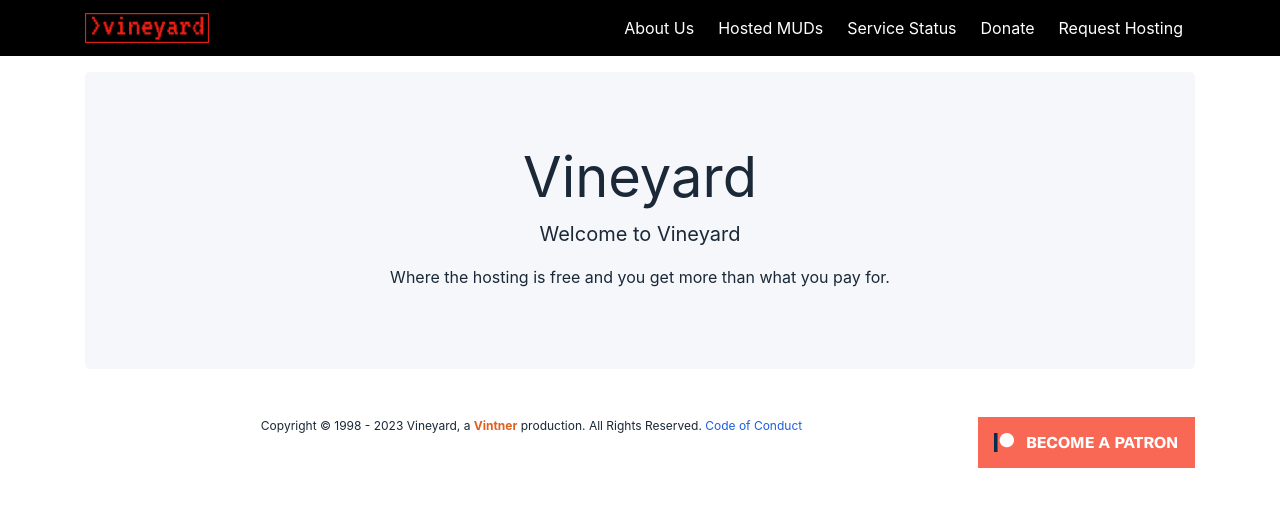
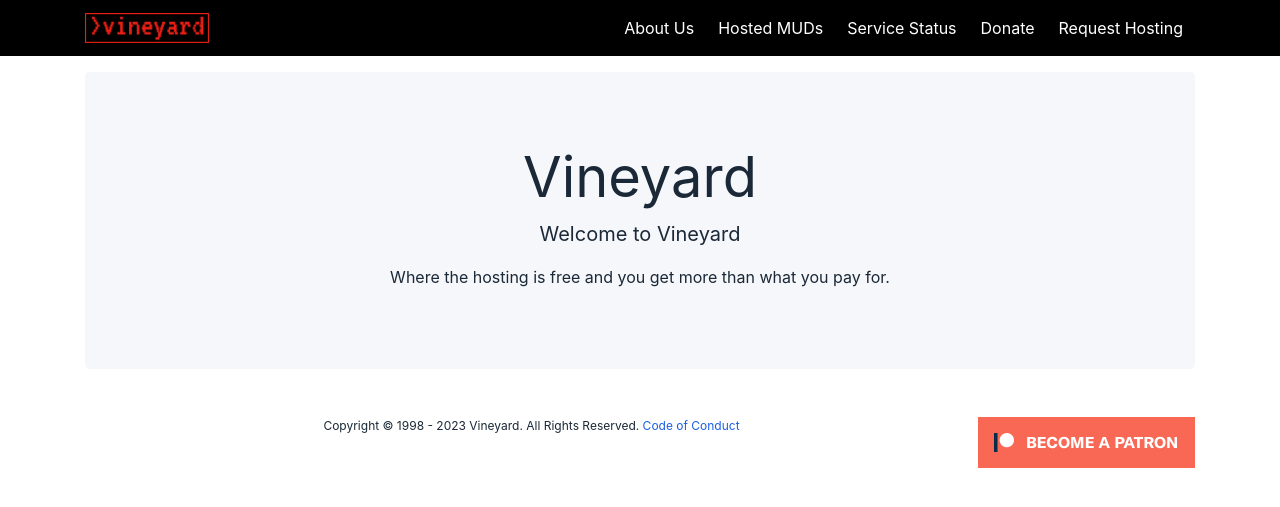
Before and after one commit to vintnerhaus/vineyard.haus, a Jekyll site: the page built from index.html, in a window 1280 px wide. Shown: the top 507 px of the page. Built offline with Jekyll 4.4.1, drawn with Linux system fonts in a browser that asks for light colours; nearby versions of some CDN libraries; Markdown is read by kramdown in place of the engine named in the settings.

Commit message:
Update footer.html

```diff
--- a/_includes/footer.html
+++ b/_includes/footer.html
@@ -1,7 +1,6 @@
 <footer>
     <div class="container">
-        Copyright &copy; 1998 - {{ site.time | date: '%Y' }} Vineyard, a <a href="https://vintner.haus"
-                target="_blank" style="color:#E35E1C;font-weight:bold;">Vintner</a> production. All Rights Reserved. <a href="https://gossip.haus/conduct" target="_blank">Code
+        Copyright &copy; 1998 - {{ site.time | date: '%Y' }} Vineyard. All Rights Reserved. <a href="https://gossip.haus/conduct" target="_blank">Code
                 of Conduct</a>
                 <a href="https://www.patreon.com/VineyardHosting" target="_blank" class="mb-4 float-right">
                   <img src="/images/patron.png" />
```
